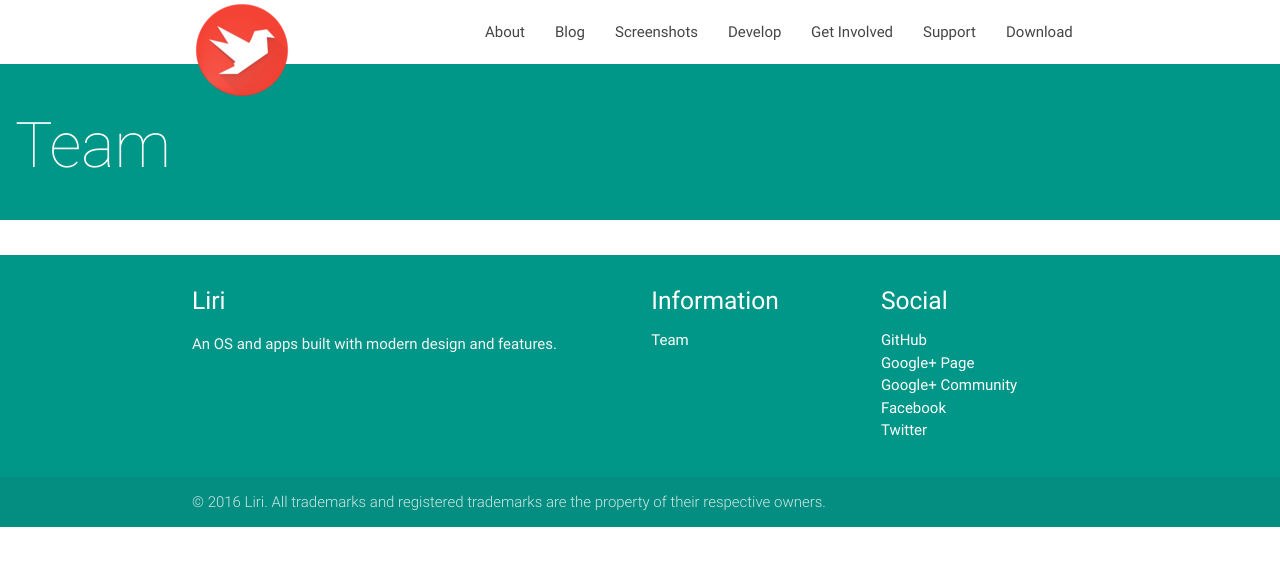
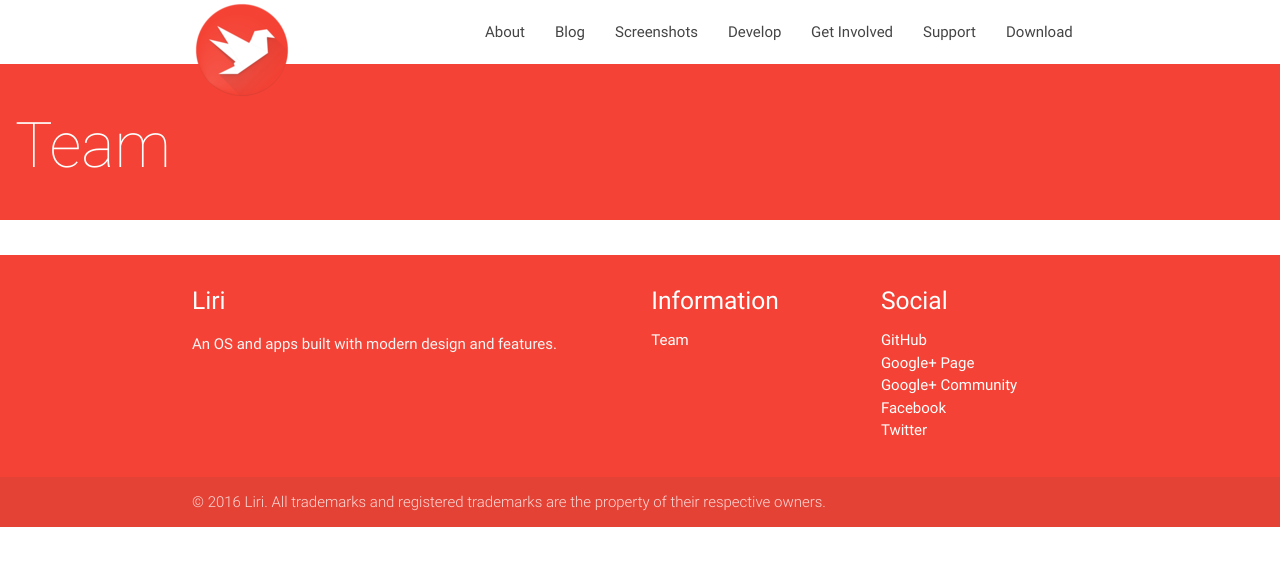
Before and after one commit to lirios/lirios.github.io, a Jekyll site: the page built from team.html, in a window 1280 px wide. Shown: the top 566 px of the page. Built offline with Jekyll 4.4.1, drawn with Linux system fonts in a browser that asks for light colours; nearby versions of some CDN libraries; a script that is not in the unit is left out.

Commit message:
Replace teal with primary color

```diff
--- a/_layouts/default.html
+++ b/_layouts/default.html
@@ -31,7 +31,7 @@
 
 {{ content }}
 
-<footer class="page-footer teal">
+<footer class="page-footer primary">
   <div class="container">
     <div class="row">
       <div class="col l6 s12">
--- a/_layouts/onecolumn.html
+++ b/_layouts/onecolumn.html
@@ -2,7 +2,7 @@
 layout: default
 ---
 
-<div class="ribbon teal"></div>
+<div class="ribbon primary"></div>
 
 <div class="container">
   <div class="section content">
--- a/_layouts/page.html
+++ b/_layouts/page.html
@@ -3,7 +3,7 @@
 ---
 
 <article class="page">
-  <header class="teal">
+  <header class="primary">
     <h1 class="white-text">{{ page.title | escape }}</h1>
   </header>
 
```
